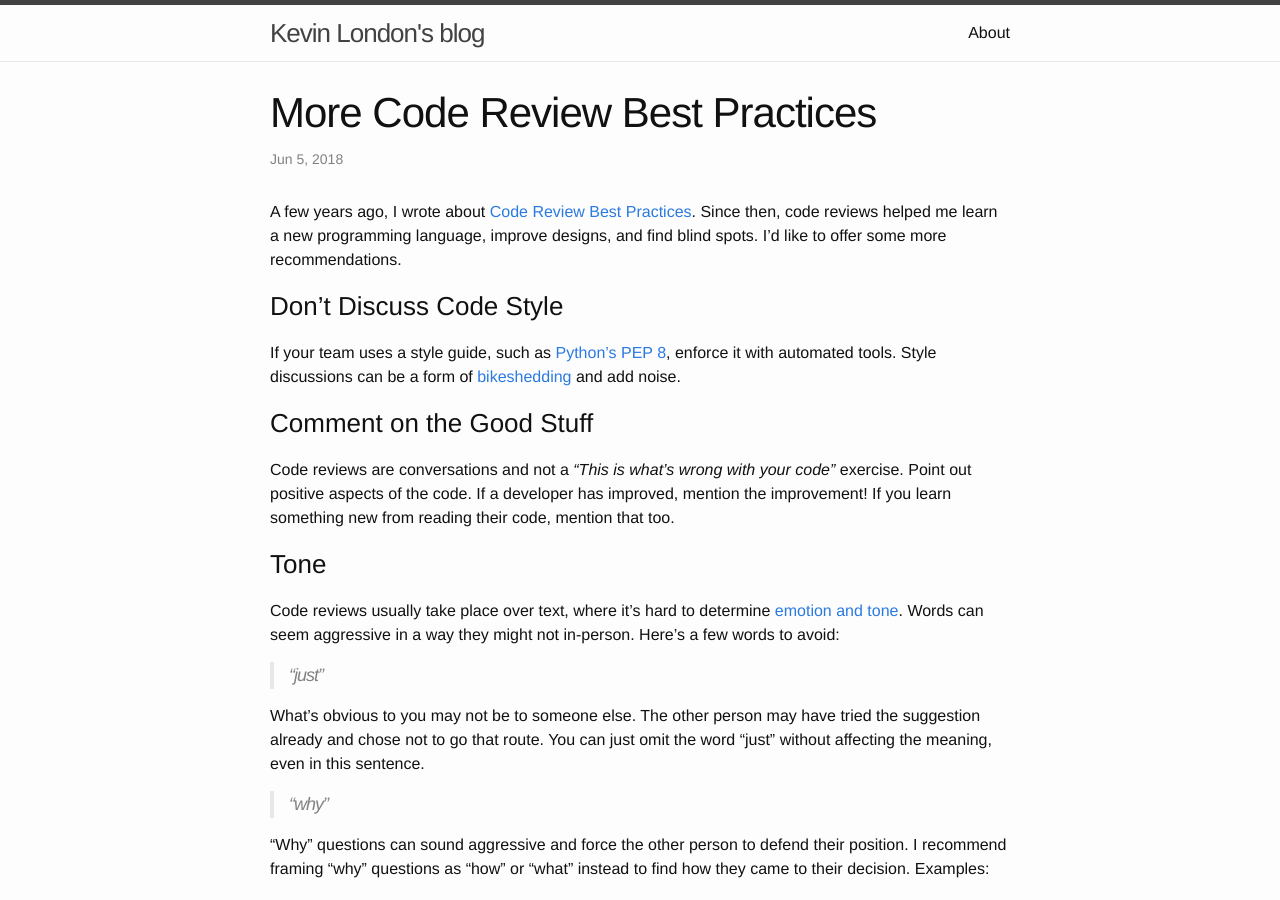
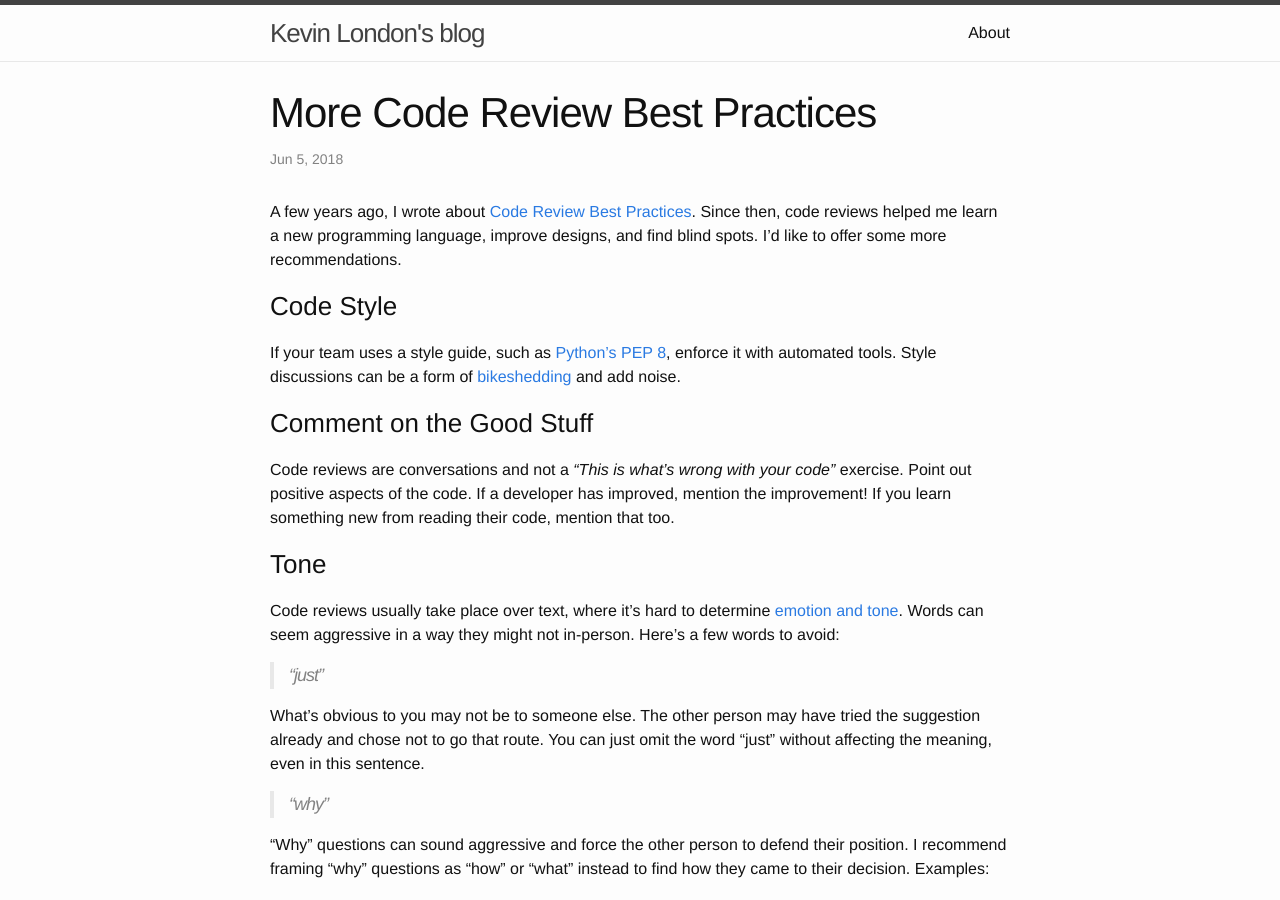
Before and after one commit to kevinlondon/kevinlondon.github.io, a Jekyll site: the page built from _posts/2018-06-05-more-code-review-best-practices.md, in a window 1280 px wide and 900 px high. Built offline with Jekyll 4.4.1, drawn with Linux system fonts in a browser that asks for light colours; comment, search, counter and statistics services are not loaded.

Commit message:
More reorg

```diff
--- a/_posts/2018-06-05-more-code-review-best-practices.md
+++ b/_posts/2018-06-05-more-code-review-best-practices.md
@@ -11,7 +11,7 @@ learn a new programming language, improve designs, and find
 blind spots. I'd like to offer some more recommendations.
 
 
-### Don't Discuss Code Style
+### Code Style
 
 If your team uses a style guide, such as [Python's PEP
 8](https://www.python.org/dev/peps/pep-0008/),
```
